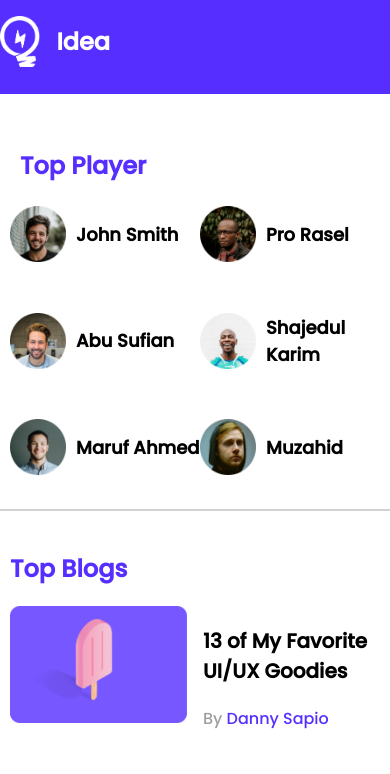
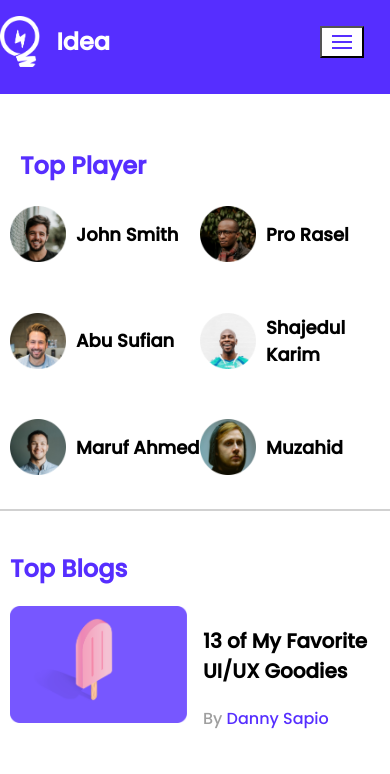
Before and after one commit to mahedihassantonay/leader-board-responsive-css3, a plain HTML site: page index.html in a window 390 px wide. Shown: the top 774 px of the page. Drawn offline with Linux system fonts and the light colour scheme.

Commit message:
added nav toggle

```diff
--- a/css/style.css
+++ b/css/style.css
@@ -187,9 +187,54 @@ height: 104px;
     #AEAEAE;
 }
 
-/* Responsive style- Media Queries */
+/* nav-toggle */
+ .nav-toggle{
+    height: 32px;
+    width: 44px;
+    background-color: #FFFFFF;
+    display: none;
+ }
+ .nav-toggle:focus{
+    box-shadow: 0 0 15px rgba(255,255,255,0.6);
+ }
+ .nav-toggle span{
+    height: 2px;
+    width: 20px;
+    background-color: #562EFF;
+    display: block;
+    margin: auto;
+    position: relative;
+ }
 
-@media only screen  and (max-width:688px) {
+ .nav-toggle span::after,
+ .nav-toggle span::before{
+    content: "";
+    background-color: #562EFF;
+    width: 100%;
+    height: 100%;
+    top: 0;
+    left: 0;
+    position: absolute;
+
+ }
+
+ .nav-toggle span::after{
+    transform: translateY(-6px);
+ }
+ .nav-toggle span::before{
+    transform: translateY(6px);
+ }
+
+
+
+
+
+
+
+
+ /* Responsive style- Media Queries */
+
+@media only screen   and (max-width:688px) {
     body{
         background: none;
     }
@@ -214,4 +259,32 @@ height: 104px;
     .section-title, .blogs, .courses, .top-player{
         margin-left: 10px;
     }
+
+    .nav-toggle{
+        display: block;
+    }
+
+    .nav-menu{
+
+        overflow: hidden;
+        visibility: hidden;
+    }
+
+    .nav.open{
+        visibility: visible;
+    }
+    .nav .menu-list{
+        padding: 12px 15px;
+        margin-top: 12px;
+        border-top: 1px solid rgba(255,255,255,0.6);
+    }
+
+    .nav .menu-list li{
+        display: block;
+        margin: 0;
+    }
+
+
+
+
 }
--- a/index.html
+++ b/index.html
@@ -19,6 +19,9 @@
                     <img class="nav-logo" src="images/icons/logo.png" alt="">
                     <h3 class="nav-title">Idea</h3>
                 </div>
+                <button type="button" class="nav-toggle">
+                    <span></span>
+                </button>
                 <div class="nav-menu">
                     <ul class="menu-list">
                         <li><a href="">Home</a></li>
```
